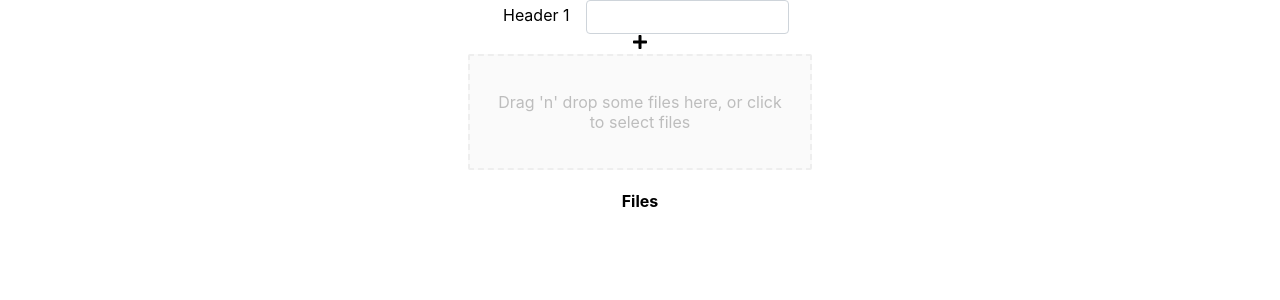
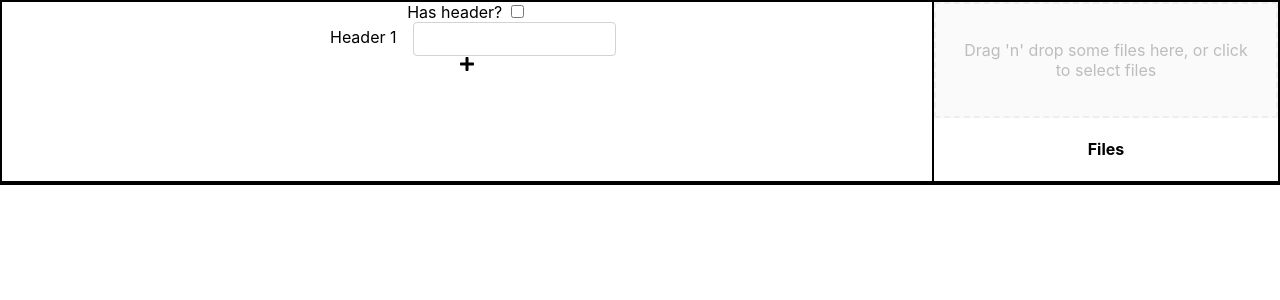
Before and after one commit to jareddoge/go-query, a React (Create React App) app: page / in a window 1280 px wide. Shown: the top 300 px of the page. Built offline with nearby package versions, Linux system fonts and the light colour scheme.

Commit message:
dropzone read csv file successfully ai logic improving

```diff
--- a/src/pages/Home/Home.js
+++ b/src/pages/Home/Home.js
@@ -10,6 +10,8 @@ function Home(){
     const [headers, setHeaders] = useState([''])
     const [file, setFile] = useState({})
 
+
+
     const onDrop = useCallback(acceptedFiles => {
 
     }, [])
@@ -18,42 +20,70 @@ function Home(){
         let latestHeader = null;
         setHeaders([...headers,''])
     }
+
+		const algo = (object) =>{
+
+		}
+
+		function extractHeader(ws) {
+			const header = []
+			const columnCount = XLSX.utils.decode_range(ws['!ref']).e.c + 1
+			for (let i = 0; i < columnCount; ++i) {
+				header[i] = ws[`${XLSX.utils.encode_col(i)}1`].v
+			}
+			return header
+		}
+
     const onFileDrop = (file) =>{
 			console.log(file)
-        const promise = new Promise((resolve,reject)=>{
-					const fileReader = new FileReader();
-					fileReader.readAsArrayBuffer(file);
-					fileReader.onload = (e) =>{
+			let newHeader = [];
+				const reader = new FileReader();
+				console.log(typeof file)
+				reader.readAsBinaryString(file[0])
+				const rABS = !!reader.readAsBinaryString;
+				reader.onload = (e) =>{
+					console.log(e)
 					const bufferArray = e.target.result;
-						const wb = XLSX.read(bufferArray,{type:'buffer'});
+					const wb = XLSX.read(bufferArray,{type:rABS? "binary": "array"});
 					const wsname= wb.SheetNames[0];
 					const ws = wb.Sheets[wsname];
-						const data = XLSX.utils.sheet_add_json(ws);
-						resolve(data);
+					const data = XLSX.utils.sheet_to_json(ws);
+					const header = extractHeader(ws)
+					if(header){
+						console.log('hehe')
+						setHeaders([...header,newHeader])
 					}
-        })
-				promise.then((d)=>{
-					console.log(d);
-				})
+          console.log(header);
+				}
     }
 
     return (
         <div className="main-container">
+					<div className="upper-container">
             <form className="note-container">
+							<div>
+								<label>Has header? </label>
+								<input type="checkbox"/>
+							</div>
+							<div>
                 	{headers.map((h, index)=>{
                 	    return (
                 	      <div className="row form-group" key={index}>
                 	          <label className="col-3 label form-control"> Header {index+1} </label>
-                          <input className="col-9 input form-control" type='text'/>
+                	          <input className="col-9 input form-control" type='text' value={h}/>
                 	      </div>
                 	    )
                 	})}
-            </form>
-            <div className="form-control">
 									<span className='btn btn-primary btn-sm' onClick={addNewHeader}><FaPlus/></span>
 							</div>
+            </form>
+
             <div className="file-container">
                 <Dropzone onDrop={(file)=>onFileDrop(file)}/>
+            </div>
+						</div>
+						<div className="lower-container">
+
 						</div>
         </div>
     )
--- a/src/pages/Home/home.css
+++ b/src/pages/Home/home.css
@@ -1,6 +1,21 @@
 .main-container {
   width: 100%;
   height: 100%;
+}
+
+.upper-container {
+  border:solid 1px black;
+  display: flex;
+  flex-direction: row;
+}
+
+.note-container {
+  border: solid 1px black;
+  flex: 1;
+}
+
+.lower-container{
+  border:solid 1px black;
 }
 
 .input {
@@ -50,11 +65,10 @@
   max-width: 100%;
 }
 
-.note-container {
-  display: block;
-  width: 100%;
-  height: 100%;
-  flex-wrap: wrap;
-  justify-content: flex-start;
-  align-items: center;
+
+
+.file-container{
+  border:solid 1px black;
+  flex:right;
+
 }
```
Lines whose indentation alone changed are shown as unchanged.
